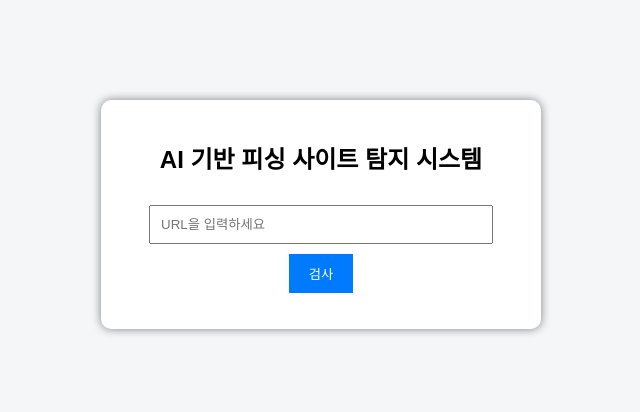
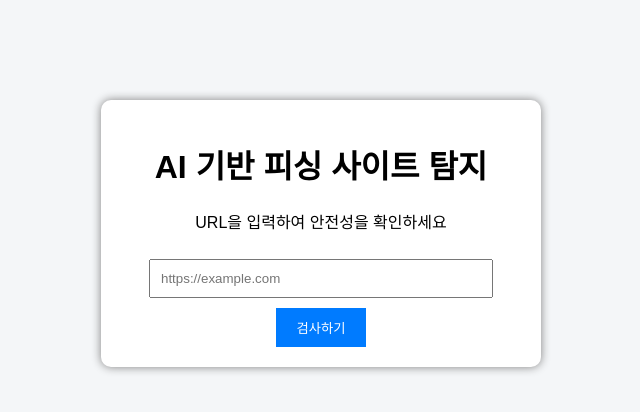
Before and after one commit to w1gns97/phishing-detection-system, a plain HTML site: page index.html in a window 1280 px wide. Shown: the whole page, without its empty margins (319-959 px from the left). Drawn offline with Linux system fonts and the light colour scheme.

Commit message:
Update index.html

```diff
--- a/index.html
+++ b/index.html
@@ -6,12 +6,26 @@
     <link rel="stylesheet" href="style.css">
 </head>
 <body>
+    <div class="background"></div>
+
     <div class="container">
-        <h2>AI 기반 피싱 사이트 탐지 시스템</h2>
-        <input type="text" id="urlInput" placeholder="URL을 입력하세요">
-        <button onclick="checkPhishing()">검사</button>
-        <p id="result"></p>
+        <div class="window-header">
+            <span class="dot red"></span>
+            <span class="dot yellow"></span>
+            <span class="dot green"></span>
+        </div>
+
+        <h1>AI 기반 피싱 사이트 탐지</h1>
+        <p class="subtitle">URL을 입력하여 안전성을 확인하세요</p>
+
+        <div class="input-group">
+            <input type="text" id="urlInput" placeholder="https://example.com">
+            <button onclick="checkPhishing()">검사하기</button>
+        </div>
+
+        <div id="result" class="result-box"></div>
     </div>
+
     <script src="script.js"></script>
 </body>
 </html>
```
